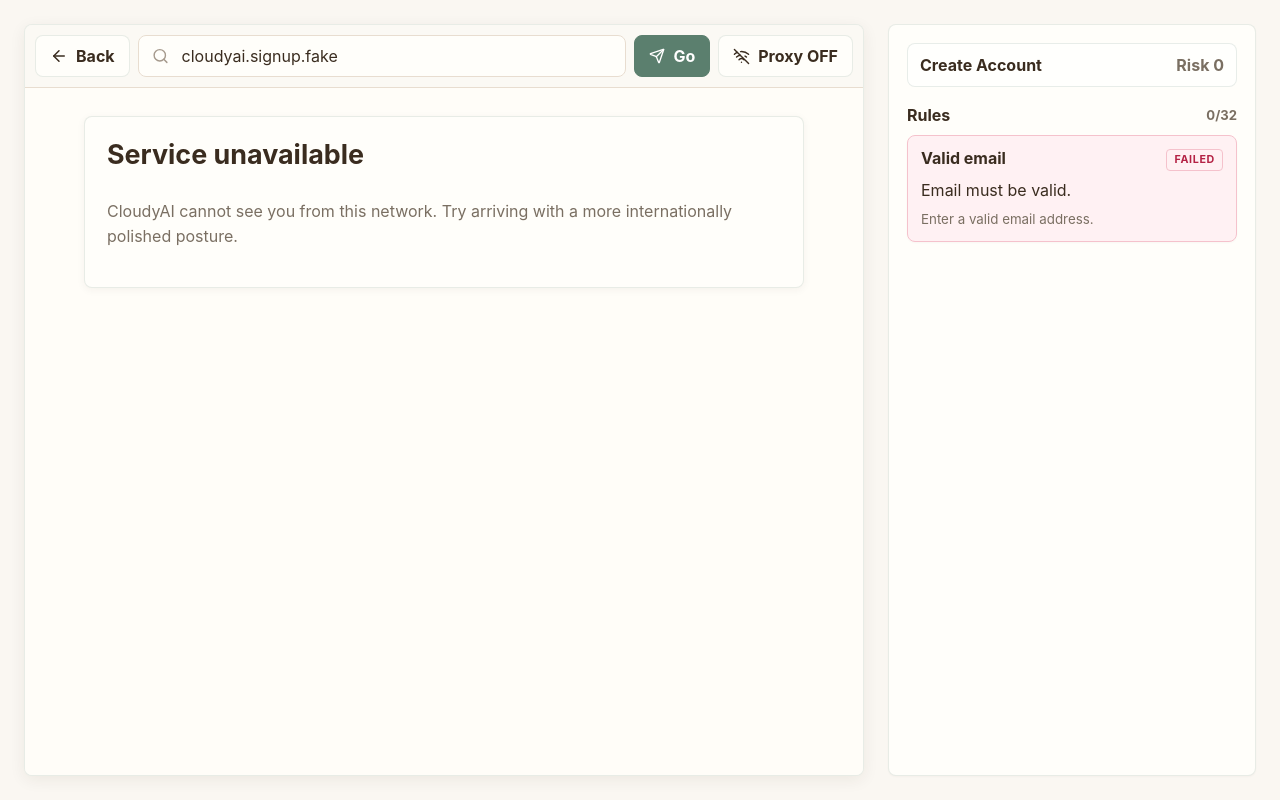
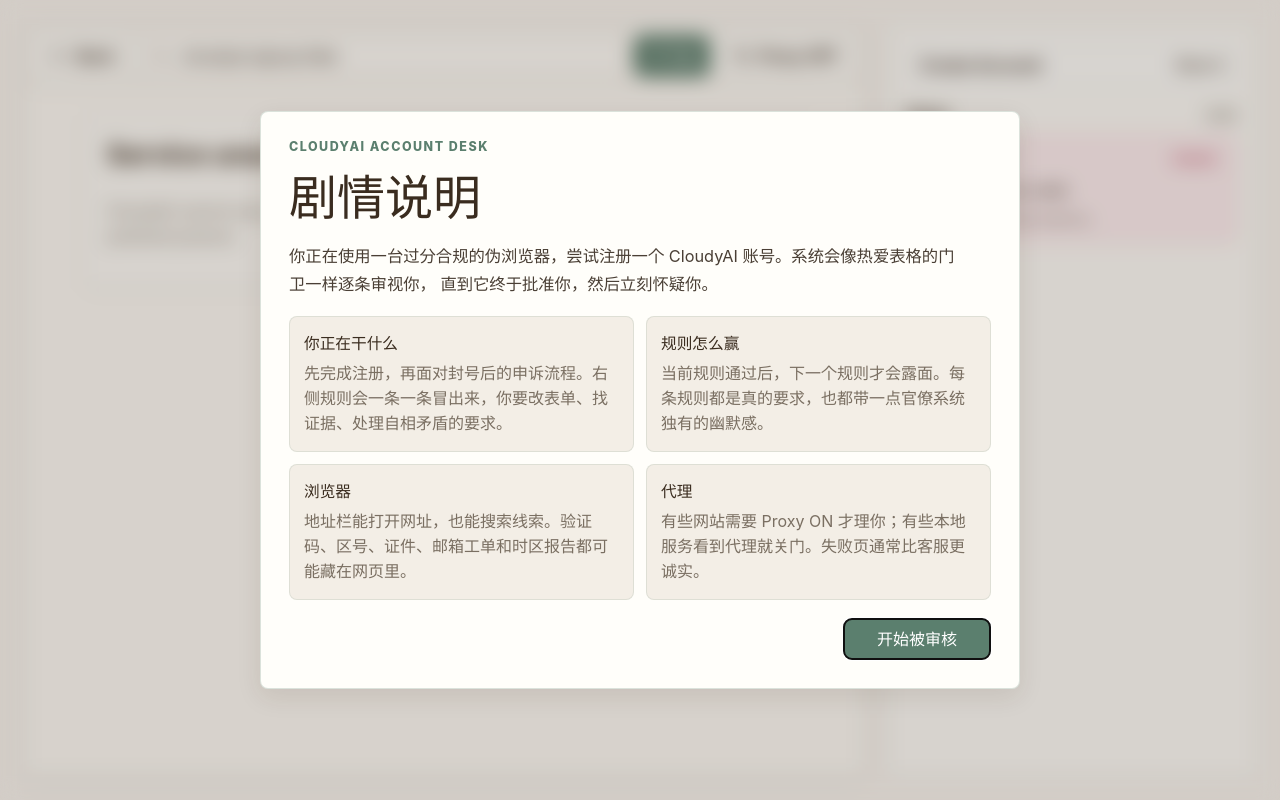
Before and after one commit to Wunicheng233/account-browser-game, a React (Vite) app: page / in a window 1280 px wide. Built offline with nearby package versions, Linux system fonts and the light colour scheme.

Commit message:
feat: add first-run story briefing

```diff
--- a/src/App.tsx
+++ b/src/App.tsx
@@ -1,16 +1,23 @@
-import { useEffect, useReducer } from "react";
+import { useEffect, useReducer, useState } from "react";
 import { BrowserShell } from "./components/browser/BrowserShell";
 import { EndingView } from "./components/endings/EndingView";
+import { StoryIntro } from "./components/intro/StoryIntro";
 import { createInitialState } from "./game/initialState";
-import { loadGame, saveGame } from "./game/persistence";
+import { hasSeenIntro, loadGame, markIntroSeen, saveGame } from "./game/persistence";
 import { gameReducer } from "./game/reducer";
 
 export function App() {
   const [state, dispatch] = useReducer(gameReducer, undefined, () => loadGame() ?? createInitialState());
+  const [showIntro, setShowIntro] = useState(() => !hasSeenIntro());
 
   useEffect(() => {
     saveGame(state);
   }, [state]);
+
+  function dismissIntro() {
+    markIntroSeen();
+    setShowIntro(false);
+  }
 
   if (state.ending) {
     return <EndingView endingId={state.ending} />;
@@ -19,6 +26,7 @@
   return (
     <main className="app-shell">
       <BrowserShell state={state} dispatch={dispatch} />
+      {showIntro ? <StoryIntro onDismiss={dismissIntro} /> : null}
     </main>
   );
 }
--- /dev/null
+++ b/src/components/intro/StoryIntro.tsx
@@ -0,0 +1,43 @@
+interface StoryIntroProps {
+  onDismiss: () => void;
+}
+
+export function StoryIntro({ onDismiss }: StoryIntroProps) {
+  return (
+    <div className="intro-backdrop">
+      <section className="intro-dialog" role="dialog" aria-modal="true" aria-labelledby="story-intro-title">
+        <p className="intro-eyebrow">CloudyAI Account Desk</p>
+        <h1 id="story-intro-title">剧情说明</h1>
+        <p className="intro-lede">
+          你正在使用一台过分合规的伪浏览器，尝试注册一个 CloudyAI 账号。系统会像热爱表格的门卫一样逐条审视你，
+          直到它终于批准你，然后立刻怀疑你。
+        </p>
+        <div className="intro-grid" aria-label="玩法和道具">
+          <section>
+            <h2>你正在干什么</h2>
+            <p>
+              先完成注册，再面对封号后的申诉流程。右侧规则会一条一条冒出来，你要改表单、找证据、处理自相矛盾的要求。
+            </p>
+          </section>
+          <section>
+            <h2>规则怎么赢</h2>
+            <p>
+              当前规则通过后，下一个规则才会露面。每条规则都是真的要求，也都带一点官僚系统独有的幽默感。
+            </p>
+          </section>
+          <section>
+            <h2>浏览器</h2>
+            <p>地址栏能打开网址，也能搜索线索。验证码、区号、证件、邮箱工单和时区报告都可能藏在网页里。</p>
+          </section>
+          <section>
+            <h2>代理</h2>
+            <p>有些网站需要 Proxy ON 才理你；有些本地服务看到代理就关门。失败页通常比客服更诚实。</p>
+          </section>
+        </div>
+        <button type="button" className="primary-button intro-action" onClick={onDismiss} autoFocus>
+          开始被审核
+        </button>
+      </section>
+    </div>
+  );
+}
--- a/src/game/persistence.ts
+++ b/src/game/persistence.ts
@@ -2,9 +2,18 @@
 import type { Chapter, EndingId, GameState, PageId, SiteId, SupportedRegion } from "./types";
 
 export const SAVE_KEY = "account-browser-save";
+export const INTRO_SEEN_KEY = "account-browser-intro-seen";
 
 export function saveGame(state: GameState): void {
   localStorage.setItem(SAVE_KEY, JSON.stringify(state));
+}
+
+export function hasSeenIntro(): boolean {
+  return localStorage.getItem(INTRO_SEEN_KEY) === "true";
+}
+
+export function markIntroSeen(): void {
+  localStorage.setItem(INTRO_SEEN_KEY, "true");
 }
 
 function isObject(value: unknown): value is Record<string, unknown> {
--- a/src/styles.css
+++ b/src/styles.css
@@ -83,8 +83,96 @@
 }
 
 .app-shell {
+  position: relative;
   min-height: 100vh;
   background: var(--bg-primary);
+}
+
+.intro-backdrop {
+  position: fixed;
+  inset: 0;
+  z-index: 20;
+  display: grid;
+  place-items: center;
+  padding: 24px;
+  background: rgba(58, 44, 31, 0.2);
+  backdrop-filter: blur(10px);
+}
+
+.intro-dialog {
+  display: grid;
+  gap: 18px;
+  width: min(760px, 100%);
+  max-height: min(86vh, 760px);
+  overflow: auto;
+  border: 1px solid rgba(91, 127, 110, 0.22);
+  border-radius: var(--radius-md);
+  padding: 28px;
+  background: var(--bg-secondary);
+  box-shadow: var(--shadow-lg);
+}
+
+.intro-eyebrow {
+  margin: 0;
+  color: var(--accent-primary);
+  font-size: 0.78rem;
+  font-weight: 800;
+  letter-spacing: 0.12em;
+  line-height: 1.2;
+  text-transform: uppercase;
+}
+
+.intro-dialog h1,
+.intro-dialog h2,
+.intro-dialog p {
+  margin: 0;
+}
+
+.intro-dialog h1 {
+  color: var(--text-primary);
+  font-size: clamp(1.9rem, 4vw, 3rem);
+  font-weight: 800;
+  letter-spacing: 0;
+  line-height: 1.05;
+}
+
+.intro-lede {
+  max-width: 680px;
+  color: var(--text-body);
+  font-size: 1.02rem;
+  line-height: 1.72;
+}
+
+.intro-grid {
+  display: grid;
+  grid-template-columns: repeat(2, minmax(0, 1fr));
+  gap: 12px;
+}
+
+.intro-grid section {
+  display: grid;
+  gap: 7px;
+  border: 1px solid var(--border-default);
+  border-radius: var(--radius-md);
+  padding: 14px;
+  background: var(--surface-muted);
+}
+
+.intro-grid h2 {
+  color: var(--text-primary);
+  font-size: 0.98rem;
+  font-weight: 750;
+  letter-spacing: 0;
+}
+
+.intro-grid p {
+  color: var(--text-secondary);
+  line-height: 1.58;
+}
+
+.intro-action {
+  justify-self: end;
+  min-width: 148px;
 }
 
 .game-layout {
@@ -733,6 +821,23 @@
 }
 
 @media (max-width: 620px) {
+  .intro-backdrop {
+    align-items: start;
+    padding: 14px;
+  }
+
+  .intro-dialog {
+    padding: 20px;
+  }
+
+  .intro-grid {
+    grid-template-columns: 1fr;
+  }
+
+  .intro-action {
+    justify-self: stretch;
+  }
+
   .toolbar {
     grid-template-columns: auto 1fr;
   }
```
Also changed, not shown: 1 other file (tests, documents, lock files or other folders).
